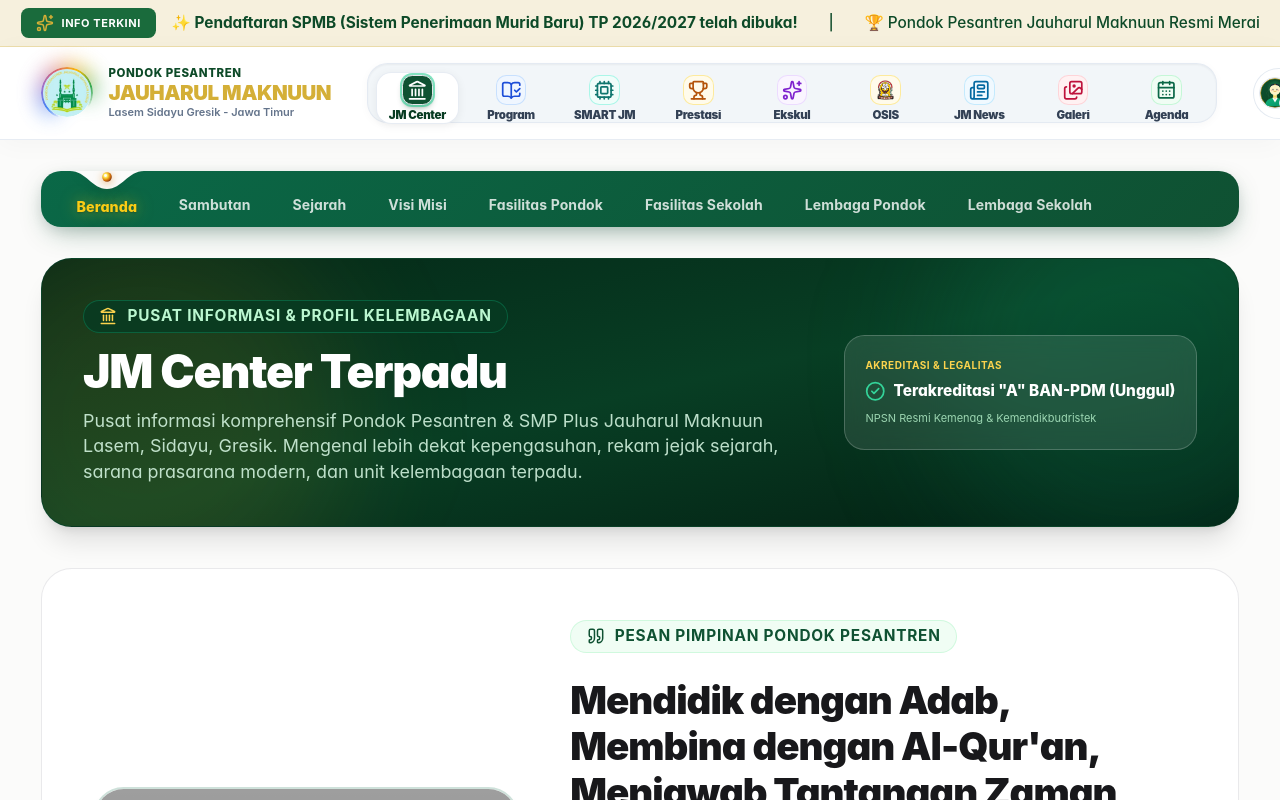
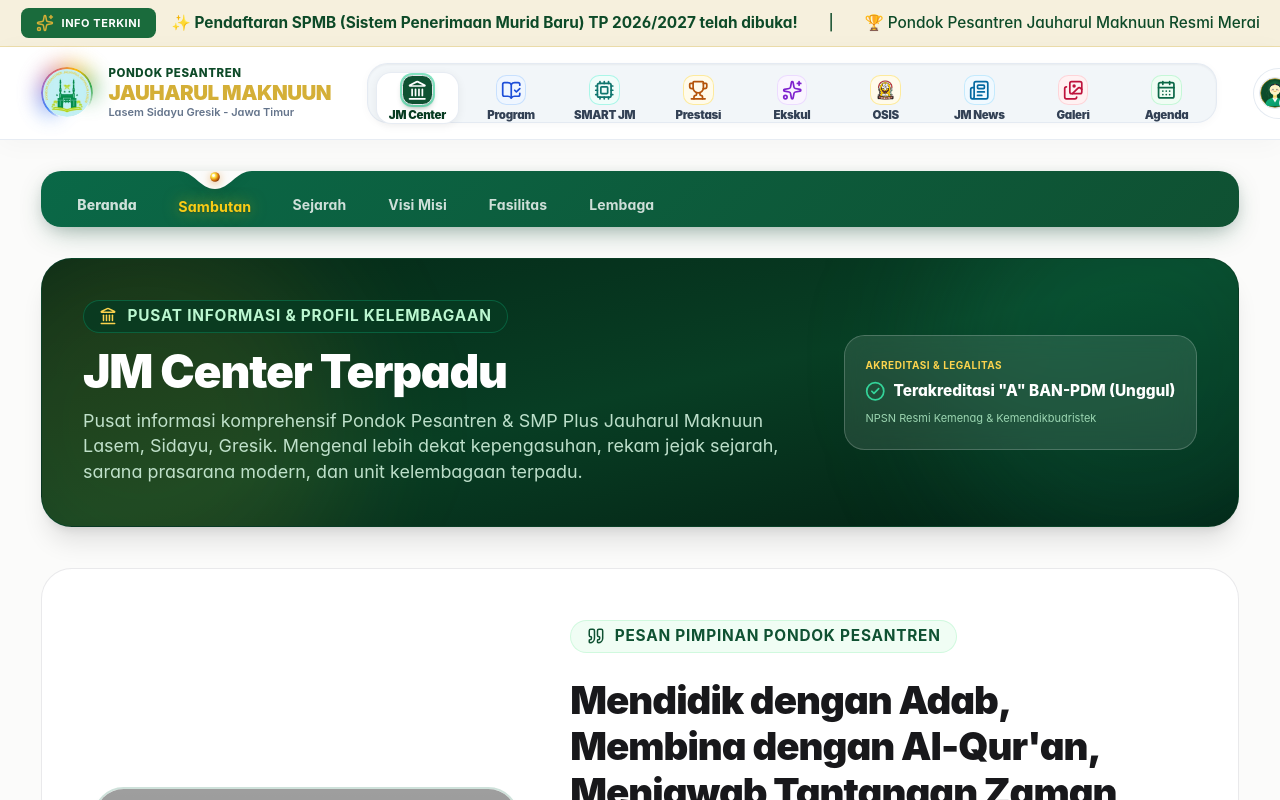
Before and after one commit to myalfian/newPPJM, a React (Vite) app: page /jm-center in a window 1280 px wide. Shown: the top 800 px of the page. Built offline with nearby package versions, Linux system fonts and the light colour scheme; grey boxes are pictures that could not be loaded.

Commit message:
feat(jm-center): revise NavBarTabs menu to Beranda, Sambutan, Sejarah, Visi Misi, Fasilitas, Lembaga

```diff
--- a/src/components/common/NavBarTabs.tsx
+++ b/src/components/common/NavBarTabs.tsx
@@ -77,10 +77,8 @@ const DEFAULT_CATEGORY_TABS: Record<
       { id: 'sambutan', label: 'Sambutan', shortLabel: 'Sambutan', href: '/jm-center/sambutan', icon: Compass },
       { id: 'sejarah', label: 'Sejarah', shortLabel: 'Sejarah', href: '/jm-center/sejarah', icon: Landmark },
       { id: 'visi-misi', label: 'Visi Misi', shortLabel: 'Visi Misi', href: '/jm-center/visi-misi', icon: HeartHandshake },
-      { id: 'fasilitas-pondok', label: 'Fasilitas Pondok', shortLabel: 'Fas. Pondok', href: '/jm-center/fasilitas/pondok', icon: Building2 },
-      { id: 'fasilitas-sekolah', label: 'Fasilitas Sekolah', shortLabel: 'Fas. Sekolah', href: '/jm-center/fasilitas/sekolah', icon: School },
-      { id: 'lembaga-pondok', label: 'Lembaga Pondok', shortLabel: 'Lemb. Pondok', href: '/jm-center/lembaga/pondok', icon: Layers },
-      { id: 'lembaga-sekolah', label: 'Lembaga Sekolah', shortLabel: 'Lemb. Sekolah', href: '/jm-center/lembaga/sekolah', icon: GraduationCap },
+      { id: 'fasilitas', label: 'Fasilitas', shortLabel: 'Fasilitas', href: '/jm-center/fasilitas', icon: Building2 },
+      { id: 'lembaga', label: 'Lembaga', shortLabel: 'Lembaga', href: '/jm-center/lembaga', icon: Layers },
     ],
   },
   'program-unggulan': {
@@ -265,7 +263,7 @@ export const NavBarTabs: React.FC<NavBarTabsProps> = ({
         activeTab = subMenuTabs.find((t) => pathname === t.href.split('?')[0]);
       }
 
-      // 2. Specific SMART JM category matching
+      // 2. Specific Category Matching: SMART JM & JM Center
       if (!activeTab && pathname.includes('/smart-jm')) {
         if (pathname.includes('/smart-jm/stem')) {
           activeTab = subMenuTabs.find((t) => t.id === 'stem');
@@ -273,6 +271,22 @@ export const NavBarTabs: React.FC<NavBarTabsProps> = ({
           activeTab = subMenuTabs.find((t) => t.id === 'mandarin');
         } else if (pathname.includes('/smart-jm/hafidz')) {
           activeTab = subMenuTabs.find((t) => t.id === 'hafidz');
+        }
+      }
+
+      if (!activeTab && pathname.includes('/jm-center')) {
+        if (pathname.includes('/fasilitas')) {
+          activeTab = subMenuTabs.find((t) => t.id === 'fasilitas');
+        } else if (pathname.includes('/lembaga')) {
+          activeTab = subMenuTabs.find((t) => t.id === 'lembaga');
+        } else if (pathname.includes('/sejarah')) {
+          activeTab = subMenuTabs.find((t) => t.id === 'sejarah');
+        } else if (pathname.includes('/visi-misi')) {
+          activeTab = subMenuTabs.find((t) => t.id === 'visi-misi');
+        } else if (pathname.includes('/sambutan')) {
+          activeTab = subMenuTabs.find((t) => t.id === 'sambutan');
+        } else {
+          activeTab = subMenuTabs.find((t) => t.id === 'sambutan') || subMenuTabs[0];
         }
       }
 
--- a/src/pages/jm-center/ProfileSection.tsx
+++ b/src/pages/jm-center/ProfileSection.tsx
@@ -1,4 +1,5 @@
-import React from 'react';
+import React, { useEffect } from 'react';
+import { useLocation } from 'react-router-dom';
 import { motion } from 'framer-motion';
 import {
   Compass,
@@ -88,14 +89,37 @@ export const MOCK_PROFILE_DATA: ProfileData = {
 };
 
 export const ProfileSection: React.FC = () => {
+  const location = useLocation();
   const { greeting, history, vision, missions, values } = MOCK_PROFILE_DATA;
+
+  useEffect(() => {
+    if (typeof window !== 'undefined') {
+      const path = location.pathname.toLowerCase();
+      let targetId = '';
+      if (path.includes('sejarah')) targetId = 'sejarah';
+      else if (path.includes('visi-misi')) targetId = 'visi-misi';
+      else if (path.includes('sambutan')) targetId = 'sambutan';
+
+      if (targetId) {
+        // Small delay to allow element mounting
+        setTimeout(() => {
+          const el = document.getElementById(targetId);
+          if (el) {
+            const yOffset = -90; // offset for sticky nav
+            const y = el.getBoundingClientRect().top + window.pageYOffset + yOffset;
+            window.scrollTo({ top: Math.max(0, y), behavior: 'smooth' });
+          }
+        }, 120);
+      }
+    }
+  }, [location.pathname]);
 
   return (
     <div className="space-y-8 sm:space-y-12">
       {/* =================================================================== */}
       {/* 1. SEKSI SAMBUTAN PIMPINAN / PENGASUH                               */}
       {/* =================================================================== */}
-      <section className="bg-white/95 dark:bg-zinc-900/90 rounded-3xl p-5 sm:p-8 lg:p-10 border border-zinc-200/80 dark:border-zinc-800/80 shadow-xs">
+      <section id="sambutan" className="scroll-mt-24 bg-white/95 dark:bg-zinc-900/90 rounded-3xl p-5 sm:p-8 lg:p-10 border border-zinc-200/80 dark:border-zinc-800/80 shadow-xs">
         <div className="grid grid-cols-1 lg:grid-cols-12 gap-6 lg:gap-10 items-center">
           {/* Foto Resmi Pengasuh */}
           <div className="lg:col-span-5 flex flex-col items-center sm:items-start">
@@ -152,7 +176,7 @@ export const ProfileSection: React.FC = () => {
       {/* =================================================================== */}
       {/* 2. SEKSI SEJARAH KRONOLOGIS (TIMELINE MODERN LUX)                   */}
       {/* =================================================================== */}
-      <section className="bg-white/95 dark:bg-zinc-900/90 rounded-3xl p-5 sm:p-8 lg:p-10 border border-zinc-200/80 dark:border-zinc-800/80 shadow-xs space-y-6">
+      <section id="sejarah" className="scroll-mt-24 bg-white/95 dark:bg-zinc-900/90 rounded-3xl p-5 sm:p-8 lg:p-10 border border-zinc-200/80 dark:border-zinc-800/80 shadow-xs space-y-6">
         <div className="max-w-2xl">
           <div className="inline-flex items-center gap-2 px-3 py-1 rounded-full bg-amber-50 dark:bg-amber-950/60 border border-amber-200/60 dark:border-amber-800/60 text-amber-800 dark:text-amber-300 text-xs font-bold uppercase tracking-wider mb-2">
             <Landmark className="w-3.5 h-3.5" />
@@ -198,7 +222,7 @@ export const ProfileSection: React.FC = () => {
       {/* =================================================================== */}
       {/* 3. SEKSI VISI & MISI (BANNER STATEMENT & NUMBERED GRID)            */}
       {/* =================================================================== */}
-      <section className="space-y-6">
+      <section id="visi-misi" className="scroll-mt-24 space-y-6">
         {/* Visi: Banner Statement Besar Glassmorphism */}
         <div className="relative rounded-3xl p-6 sm:p-10 overflow-hidden bg-gradient-to-br from-emerald-950 via-[#07361f] to-emerald-950 border border-emerald-800/40 text-white shadow-xl">
           <div className="absolute -right-20 -top-20 w-80 h-80 rounded-full bg-emerald-500/15 blur-3xl pointer-events-none" />
```
